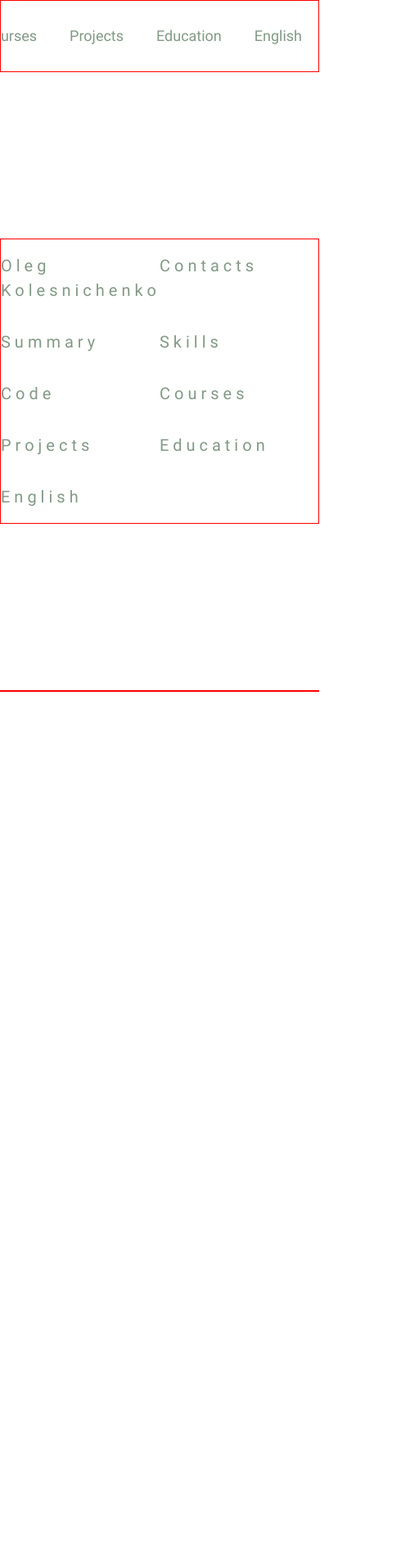
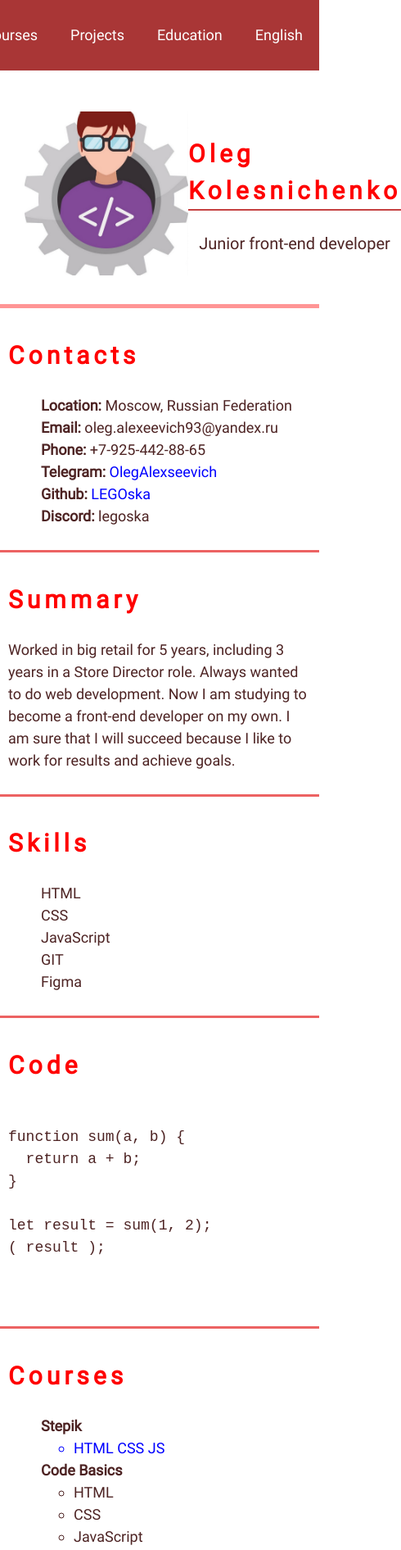
Before and after one commit to LEGOska/rsschool-cv, a plain HTML site: page index.html in a window 390 px wide. Shown: the top 1891 px of the page at 82% size, 490 px wide, since content can reach past the window. Before the commit the page ends 844 px from the top, so only its background shows below. Drawn offline with Linux system fonts and the light colour scheme.

Commit message:
feat: add header, main, footer

```diff
--- a/css/style.css
+++ b/css/style.css
@@ -20,6 +20,7 @@ html {
 
 body {
     min-height: 100vh;
+    min-width: 320px;
     margin: 0;
     padding: 0;
     display: flex;
@@ -33,20 +34,23 @@ body {
 }
 
 .header {
-    border: 1px solid red;
+
+    background-color: #a93636;
 }
 
 .main {
-    border: 1px solid red;
+    margin-bottom: auto;
 }
 
 .footer {
-    border: 1px solid red;
+
+    background-color: #a93636;
 }
 
 .container {
     max-width: 1440px;
     margin: 0 auto;
+    min-height: 50px;
 }
 
 .nav-list {
@@ -63,7 +67,7 @@ body {
 }
 
 .nav-item a {
-    color: #829985;
+    color: #ffffff;
     text-decoration: none;
     transition: color 0.5s;
 }
@@ -75,21 +79,121 @@ body {
 .main-container {
     display: flex;
     flex-wrap: wrap;
+    justify-content: space-between;
+    /* margin: 20px; */
 }
+
 
 .section {
     width: 50%;
+    border-bottom: 3px solid #e100009d;
+    padding: 10px;
+
+}
+
+
+
+.section-title {
+    font-size: 30px;
+    font-weight: 700;
+    letter-spacing: 5px;
+    color: #ff0000;
+
+}
+
+
+.section_profile {
+    display: flex;
+    align-items: center;
+    justify-content: space-around;
+    width: 100%;
+    padding: 50px 30px 35px;
+    border-bottom: 5px solid rgba(255, 0, 0, 0.417);
+}
+
+.pre {
+    white-space: pre;
+}
+
+.section-list {
+    list-style: none;
+}
+
+.link-projects {
+    text-decoration: none;
+}
+
+.link-courses, .link-contacts {
+    text-decoration: none;
+}
+
+.section-item, .link-contacts, a {
+    color: #0000ff;
+    font-weight: 400;
+    text-decoration: none;
+    transition: color 0.5s;
+}
+
+.section-item  a:hover {
+    color: #ff0101;
+}
+
+
+.main-title {
+    border-bottom: 2px solid rgba(178, 0, 0, 0.744);
+}
+
+.section-education, .section-english {
+    border-bottom: 0;
+
+}
+
+.paragraph-title {
+    text-align: center;
+    font-size: 20px;
+
+}
+
+.footer-container {
+    display: flex;
+    justify-content: space-between;
+    align-items: center;
+}
+
+.link-gihub {
+    text-decoration: none;
+    margin: 25px;
+}
+
+.github a {
+    color: #ffffff;
+    font-weight: 400;
+    text-decoration: none;
+    transition: color 0.5s;
+}
+
+.github a:hover {
+    color: #000000;
+}
+
+.footer-logo {
+    width: 200px;
+    height: 100px;
 }
 
 @media (max-width: 768px) {
     .section {
-        width: 50%;
+        width: 100%;
+    }
+
+    .nav {
+        width: 100%;
     }
 }
 
-.section-title {
-    font-size: 20px;
-    font-weight: 400;
-    letter-spacing: 5px;
-    color: #829985;
+
+
+.section-item-contacts {
+    text-decoration: none;
+
 }
--- a/index.html
+++ b/index.html
@@ -11,7 +11,7 @@
 
 <body>
     <header class="header">
-        <div class="container">
+        <div class="container header-container">
             <nav class="nav">
                 <ul class="nav-list">
                     <li class="nav-item"><a href="#contacts" class="nav-link">Contacts</a></li>
@@ -28,38 +28,96 @@
     </header>
     <main class="main">
         <div class="container main-container">
-            <section class="section" id="profile">
-                <h1 class="section-title">Oleg Kolesnichenko</h1>
+            <section class="section section_profile" id="profile">
+                <img class="section__user--img" src="./assets/img/profile.jpg" alt="avatar" width="200px"
+                    height="200px">
+                <div class="section-profile-title">
+                    <h1 class="section-title main-title">Oleg Kolesnichenko</h1>
+                    <p class="paragraph-title">Junior front-end developer</p>
+                </div>
             </section>
             <section class="section" id="contacts">
                 <h2 class="section-title">Contacts</h2>
+                <ul class="section-list-contacts section-list">
+                    <li class="section-item-contacts"><b>Location:</b> Moscow, Russian Federation</li>
+                    <li class="section-item-contacts"><b>Email:</b> oleg.alexeevich93@yandex.ru</li>
+                    <li class="section-item-contacts"><b>Phone:</b> +7-925-442-88-65</li>
+                    <li class="section-item-contacts"><b>Telegram:</b> <a href="t.me/OlegAlexseevich" class="link-contacts" >OlegAlexseevich</a></li>
+                    <li class="section-item-contacts"><b>Github:</b> <a href="https://github.com/LEGOska" class="link-contacts">LEGOska</a></li>
+                    <li class="section-item-contacts"><b>Discord:</b> legoska</li>
+                </ul>
             </section>
             <section class="section" id="summary">
                 <h2 class="section-title">Summary</h2>
+                <p class="section-text_summary">Worked in big retail for 5 years, including 3 years in a Store Director
+                    role. Always wanted to do web development. Now I am studying to become
+                    a front-end developer on my own. I am sure that I will succeed because
+                    I like to work for results and achieve goals.</p>
             </section>
             <section class="section" id="skills">
                 <h2 class="section-title">Skills</h2>
+                <ul class="section-list-skills section-list">
+                    <li class="section-item-skills">HTML</li>
+                    <li class="section-item-skills">CSS</li>
+                    <li class="section-item-skills">JavaScript</li>
+                    <li class="section-item-skills">GIT</li>
+                    <li class="section-item-skills">Figma</li>
+                </ul>
             </section>
             <section class="section" id="code">
                 <h2 class="section-title">Code</h2>
+                <pre class="pre">
+                    <code>
+function sum(a, b) {
+  return a + b;
+}
+
+let result = sum(1, 2);
+( result );
+                    </code>
+                </pre>
             </section>
             <section class="section" id="courses">
                 <h2 class="section-title">Courses</h2>
+                <ul class="section-list">
+                    <li class="section-item-courses"><b>Stepik</b>
+                        <ul class="section-item-list">
+                            <li class="section-item"><a href="https://stepik.org/cert/2097279" class="link-courses" target="_blank">HTML CSS JS</a></li>
+                        </ul>
+                    </li>
+                    <li class="section-item-courses"><b>Code Basics</b>
+                        <ul class="section-item-list">
+                            <li class="section-item-courses">HTML</li>
+                            <li class="section-item-courses">CSS</li>
+                            <li class="section-item-courses">JavaScript</li>
+                        </ul>
+                    </li>
+
+                </ul>
             </section>
             <section class="section" id="projects">
                 <h2 class="section-title">Projects</h2>
+                <ul class="section-list">
+                    <li class="section-item"><a href="https://legoska.github.io/rsschool-cv/cv" class="link-projects" target="_blank">CV#1. Markdown & Git</a></li>
+                    <li class="section-item"></li>
+                </ul>
+
             </section>
-            <section class="section" id="education">
-                <h2 class="section-title">Education</h2>
+            <section class="section section-education" id="education">
+                <h2 class="section-title ">Education</h2>
+                <p>Bachelor, Volgograd State Technical University <br>
+                    Informatics and computer science</p>
             </section>
-            <section class="section" id="english">
-                <h2 class="section-title">English</h2>
+            <section class="section section-english" id="english">
+                <h2 class="section-title ">English</h2>
+                <p>English - A2 (B1 in process…)</p>
             </section>
         </div>
     </main>
     <footer class="footer">
-        <div class="container">
-
+        <div class="container footer-container">
+            <p class="github"><a href="" class="link-gihub" target="_blank">OlegKolesnichenko®</a></p>
+            <img class="footer-logo" src="assets/img/logo.svg" alt="logo">
         </div>
     </footer>
 </body>
```
